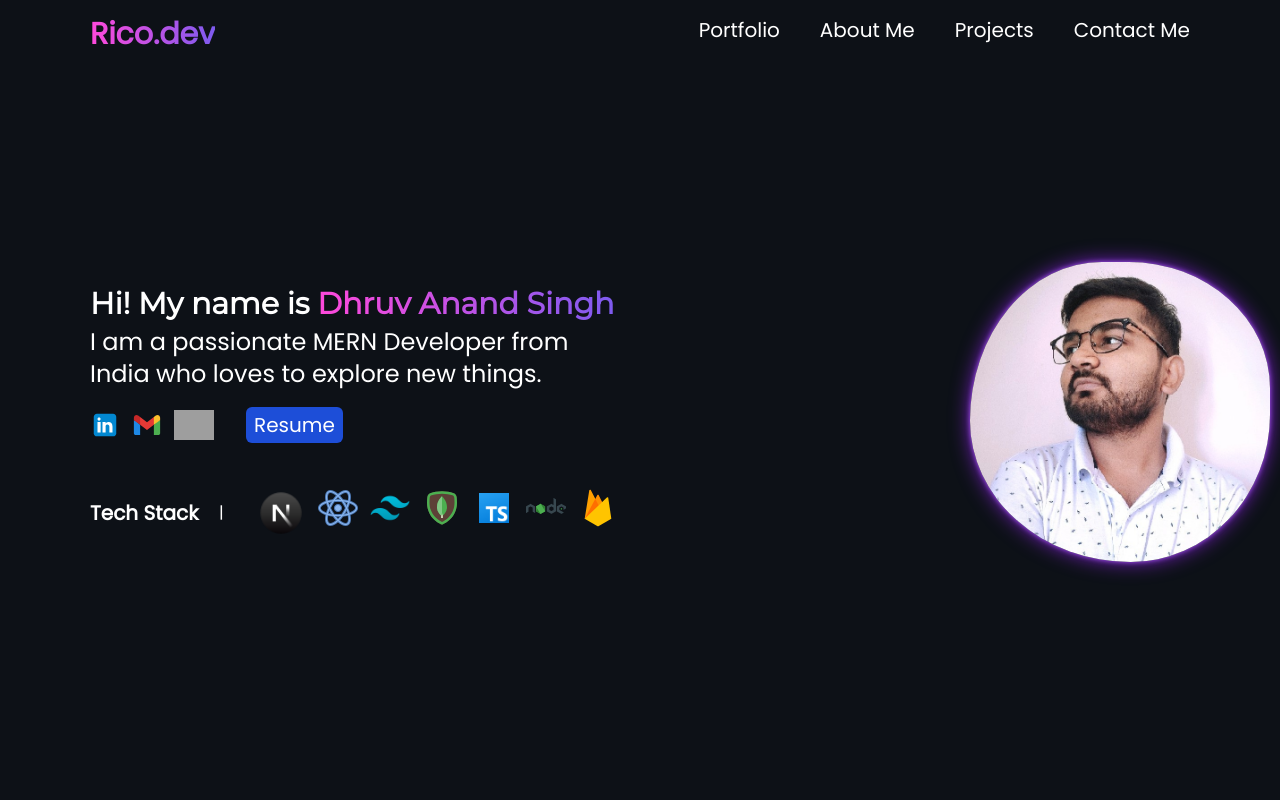
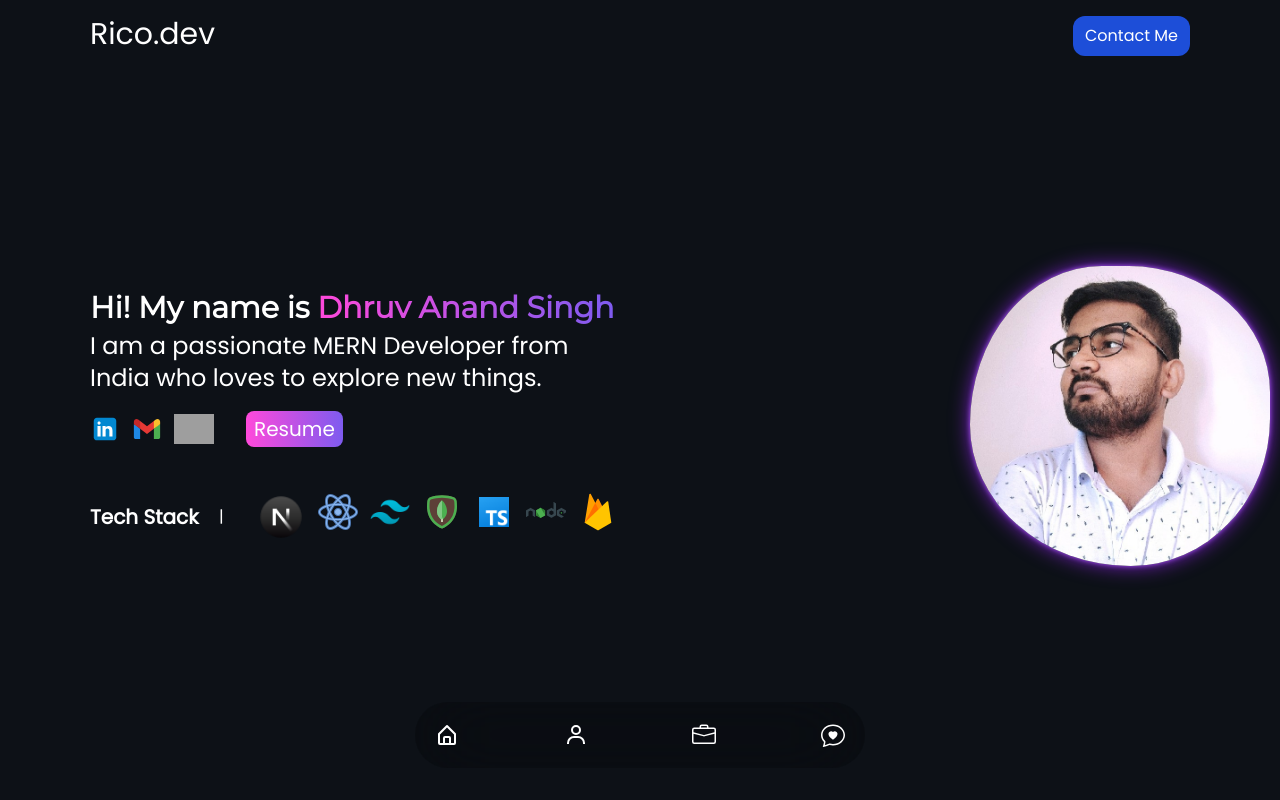
Before and after one commit to Ricobyter/my-portfolio, a React (Vite) app: page / in a window 1280 px wide. Shown: the top 800 px of the page. Built offline with nearby package versions, Linux system fonts and the light colour scheme; grey boxes are pictures that could not be loaded.

Commit message:
added navbar and other dependencies

```diff
--- a/src/App.jsx
+++ b/src/App.jsx
@@ -1,11 +1,13 @@
 import About from './components/About'
 import Contact from './components/Contact'
 import Hero from  './components/Hero'
+import Nav from './components/Nav'
 import Skills from './components/Skills'
 
 function App() {
   return (
     <main className='bg-[#0d1117] font-Poppins'>
+       <Nav />
        <section id = "/"  className='w-[100vw] flex justify-center items-center'>
         <Hero/>
        </section>
--- a/src/components/Hero.jsx
+++ b/src/components/Hero.jsx
@@ -17,8 +17,10 @@ import Typescript from '../assets/images/typescript.png'
 function hero() {
   return (
     <div className='min-h-screen w-[1100px]  text-white '>
-      <div className='w-full flex justify-center'>
-        <Nav />
+      <div className='w-full flex justify-between mt-2 lg:mt-4 '>
+        <h1 className='text-3xl '>Rico.dev</h1>
+        <button className='bg-blue-700 text-white px-3 py-2 rounded-xl'>Contact Me</button>
+
       </div>
 
       <div className='flex w-full justify-between items-center h-[90vh]'>
@@ -38,7 +40,7 @@ function hero() {
                   <img src={github} alt="github" className='h-[30px]' />
                 </a>
                 <div className='ml-5 '>
-                  <a href="Resume.pdf" download='Resume.pdf'><button className='bg-blue-700 py-1 px-2 rounded-md text-xl'>Resume</button></a>
+                  <a href="Resume.pdf" download='Resume.pdf'><button className='bg-gradient-to-r from-[#ff49db] to-[#7e5bef] py-1 px-2 rounded-lg text-xl'>Resume</button></a>
 
                 </div>
               </div>
--- a/src/components/Nav.jsx
+++ b/src/components/Nav.jsx
@@ -1,17 +1,22 @@
 import React from 'react'
+import {BiHomeAlt, BiUser, } from 'react-icons/bi'
+import {BsClipboard, BsBriefcase, BsChatHeart } from 'react-icons/bs'
+
+import {Link} from 'react-scroll'
 
 const Nav = () => {
     return (
 
 
-<nav className='flex pt-4 justify-between w-[1200px]'>
-    <h1 className='text-3xl bg-gradient-to-r from-[#ff49db] to-[#7e5bef] bg-clip-text text-transparent font-bold'>Rico.dev</h1>
+<nav className='fixed bottom-2 lg:bottom-8 w-full overflow-hidden z-50 text-white'>
+    <div className='container mx-auto'>
 
-    <div className='flex gap-10 text-xl'>
-        <a href="/" className='hover:text-[#8A2BE2] hover:border-b-2 hover:border-purple-600'>Portfolio</a>
-        <a href="#about" className='hover:text-[#8A2BE2] hover:border-b-2 hover:border-purple-600'>About Me</a>
-        <a href="#Projects" className='hover:text-[#8A2BE2] hover:border-b-2 hover:border-purple-600'>Projects</a>
-        <a href="#contact" className='hover:text-[#8A2BE2] hover:border-b-2 hover:border-purple-600'>Contact Me</a>
+    <div className='flex w-full bg-black/20 h-[66px] backdrop-blur-2xl rounded-full max-w-[450px] mx-auto justify-between items-center text-2xl px-5'>
+        <a href="/" className='hover:text-[#8A2BE2] hover:border-b-2 hover:border-purple-600'><BiHomeAlt /></a>
+        <a href="#about" className='hover:text-[#8A2BE2] hover:border-b-2 hover:border-purple-600'><BiUser /></a>
+        <a href="#Projects" className='hover:text-[#8A2BE2] hover:border-b-2 hover:border-purple-600'><BsBriefcase /></a>
+        <a href="#contact" className='hover:text-[#8A2BE2] hover:border-b-2 hover:border-purple-600'><BsChatHeart /></a>
+    </div>
     </div>
 
 
```
Also changed, not shown: package.json (+6 -1 lines), 1 other file (tests, documents, lock files or other folders).
